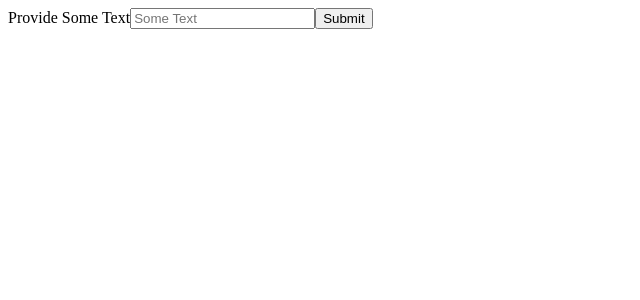
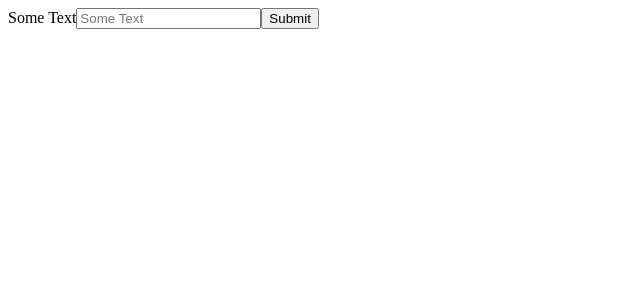
Before and after one commit to Folderol/testapp, a React (Create React App) app: page / in a window 1280 px wide. Shown: the top 300 px of the page, without its empty margins (0-640 px from the left). Built offline with nearby package versions, Linux system fonts and the light colour scheme.

Commit message:
made change

```diff
--- a/src/App.js
+++ b/src/App.js
@@ -4,7 +4,7 @@
 export default function App() {
   return (
     <form>
-      <span className="formtext">Provide Some Text</span>
+      <span className="formtext">Some Text</span>
       <input text="text" placeholder="Some Text" required />
       <button>Submit</button>
     </form>
```
